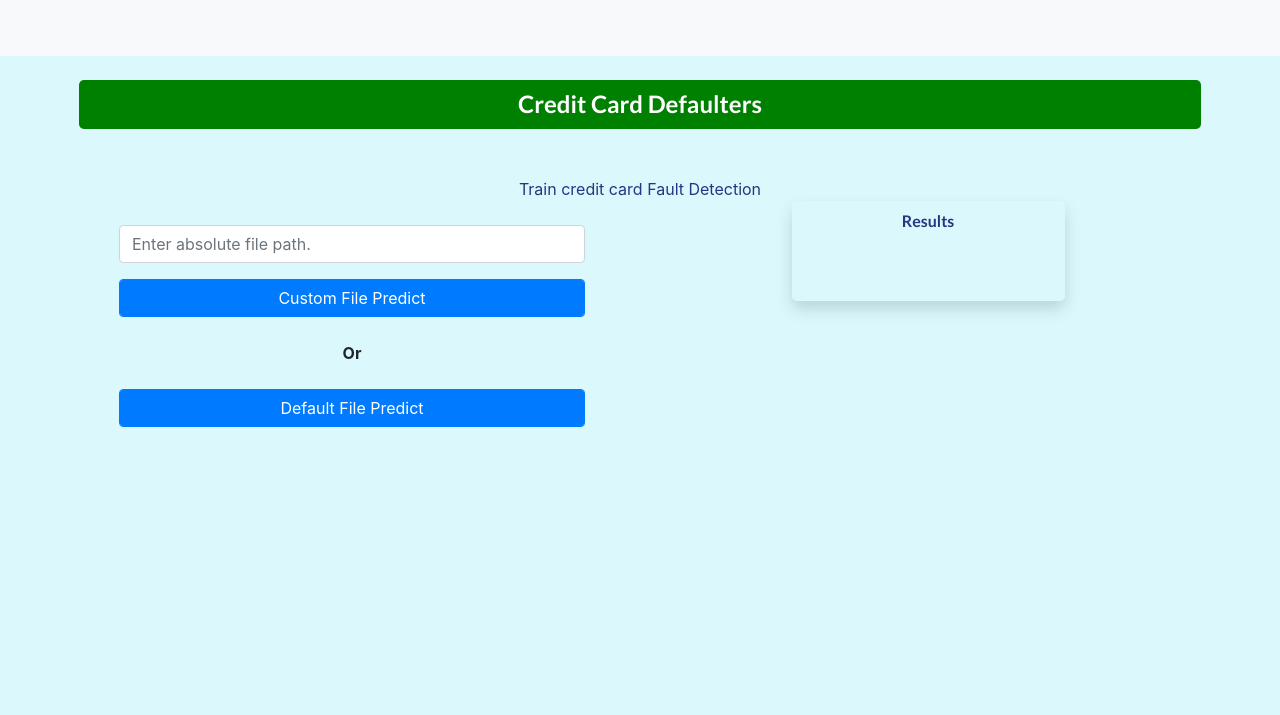
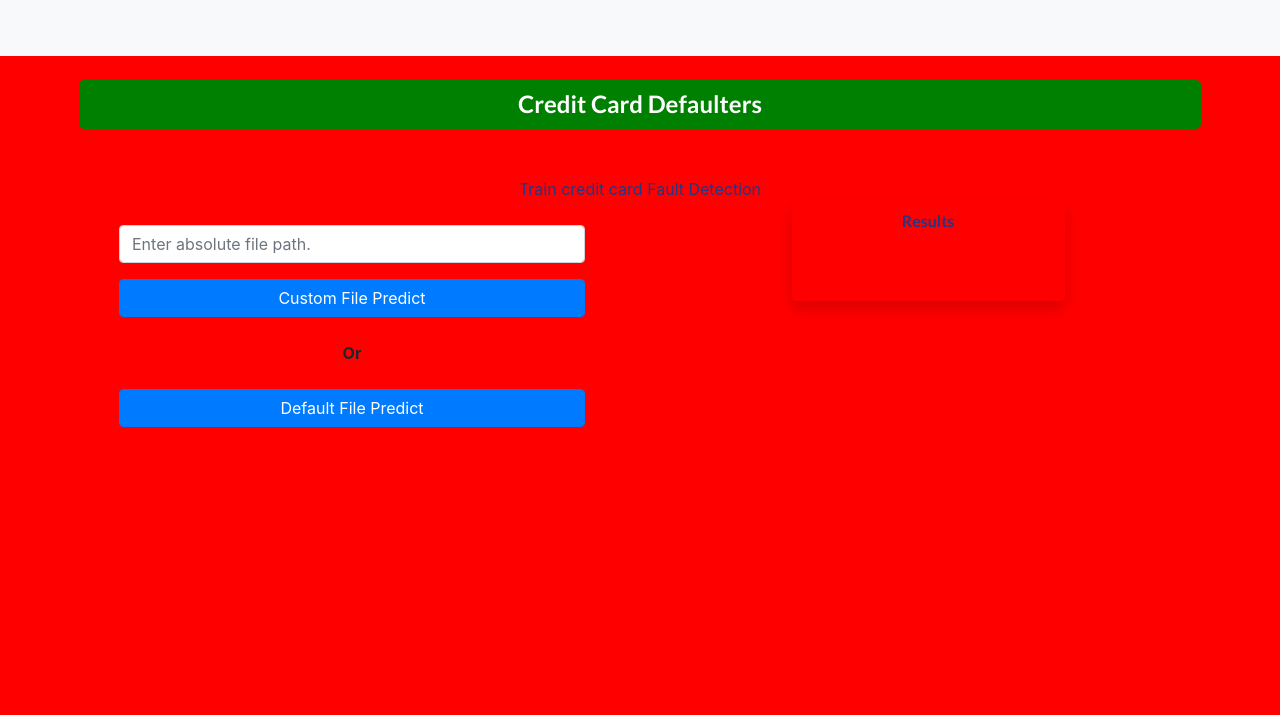
Before and after one commit to Ashutosh0428/creditfault, a Flask app: page / in a window 1280 px wide. Shown: the top 715 px of the page. Run offline with Flask 2, Linux system fonts and the light colour scheme; parts of the project's set-up code (start-up, migrations or seed data) failed here and were passed over; some libraries are stand-ins or nearby versions.

Commit message:
file update

```diff
--- a/runtime.txt
+++ b/runtime.txt
@@ -1 +1 @@
-python-3.6.9
+python-3.7
--- a/templates/index.html
+++ b/templates/index.html
@@ -9,7 +9,7 @@
 	<link rel="stylesheet" href="https://maxcdn.bootstrapcdn.com/bootstrap/4.4.1/css/bootstrap.min.css">
 	<link href="https://fonts.googleapis.com/css?family=Lato:300,400,700,300italic,400italic,700italic" rel="stylesheet" type="text/css">
 	<style>
-		body {background-color: #DBF9FC;}
+		body {background-color: #ff0000;}
 		h1,h2,h3,h4,h5,h6{font-family:Lato,'Helvetica Neue',Helvetica,Arial,sans-serif;font-weight:700;}
 		.title{color:#273582;}
 		#fetch{cursor:pointer;}
```
Also changed, not shown: flask_monitoringdashboard.db.
